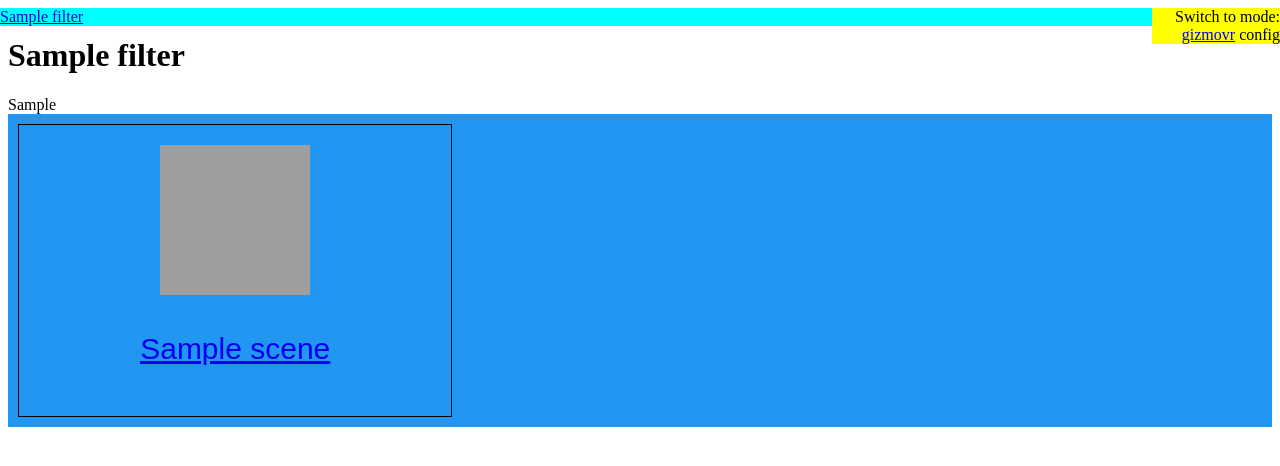
After one commit to Tweeticoats/stash-vr-companion, a Flask app: template templates/gizmovr.html in a window 1280 px wide. The commit adds this page. Shown: the top 466 px of the page. Run offline with Flask 2, Linux system fonts and the light colour scheme; the template is opened without the code that fills it: most values are stand-ins (such as "Sample title", 1, 10 or a date in 2020); parts of the project's set-up code (start-up, migrations or seed data) failed here and were passed over; some libraries are stand-ins or nearby versions; grey boxes are pictures that could not be loaded.

Commit message:
Adding support for gizmovr view and toggleing between the deovr and gizmovr view this still does not work, not sure if ssl is required

```diff
--- a/app.py
+++ b/app.py
@@ -266,7 +266,6 @@ tags{
     scene_type(res)
     if 'ApiKey' in headers:
         rewrite_image_url(res)
-
     return res
 
 def findTagIdWithName(name):
@@ -639,12 +638,13 @@ def deovr():
             r = {}
             r["title"] = s["title"]
             r["videoLength"] = int(s["file"]["duration"])
-            if 'ApiKey' in headers:
-                screenshot_url = s["paths"]["screenshot"]
-                r["thumbnailUrl"] = request.base_url[:-6] + '/image_proxy?scene_id=' + screenshot_url.split('/')[
-                    4] + '&session_id=' + screenshot_url.split('/')[5][11:]
-            else:
-                r["thumbnailUrl"] = s["paths"]["screenshot"]
+#            if 'ApiKey' in headers:
+#                screenshot_url = s["paths"]["screenshot"]
+#                r["thumbnailUrl"] = request.base_url[:-6] + '/image_proxy?scene_id=' + screenshot_url.split('/')[
+#                    4] + '&session_id=' + screenshot_url.split('/')[5][11:]
+#            else:
+#                r["thumbnailUrl"] = s["paths"]["screenshot"]
+            r["thumbnailUrl"] = s["paths"]["screenshot"]
             r["video_url"] = request.base_url + '/' + s["id"]
             res.append(r)
         data["scenes"].append({"name": f['name'], "list": res})
@@ -740,6 +740,58 @@ def performer(performer_id):
     return render_template('performer.html',performer=p,filters=filter())
 
 
+@app.route('/gizmovr/<string:filter_id>')
+def gizmovr_category(filter_id):
+    tags=[]
+    filters=filter()
+    for f in filters:
+        if filter_id == f['name']:
+            scenes = get_scenes(f['filter'])
+            if 'post' in f:
+                var=f['post']
+                scenes=var(scenes,f)
+
+            base_path=request.base_url[:-len(request.path)]
+
+            return render_template('gizmovr.html',filters=filters,filter=f,scenes=scenes,isGizmovr=True,base_path=base_path)
+    return "Error, filter does not exist"
+
+
+@app.route('/gizmovr_scene/<int:scene_id>')
+def gizmovr_json(scene_id):
+    s = lookupScene(scene_id)
+    data ={}
+    data["apiType"]="GIZMO"
+    data["id"]=int(s["id"])
+    data["title"] = s["title"]
+    sources={"title":str(s["file"]["width"])+"p",
+ #            "fps":s["file"]["framerate"],
+ #            "size":s["file"]["size"],
+ #            "bitrate":s["file"]["bitrate"],
+ #            "width":s["file"]["width"],
+#             "height": s["file"]["height"],
+             "url":s["paths"]["stream"]+'.mp4'}
+    data["sources"] = [sources]
+#    data["imageThumb"]=s["paths"]["screenshot"]
+
+    angle={}
+    if s["is3d"]:
+        if s["stereoMode"]=="tb":
+            angle["framePacking"]="TB"
+        else:
+            angle["framePacking"] ="SBS"
+        if s["screenType"] == "sphere":
+            angle["angle"]="360"
+        else:
+            angle["angle"] = "180"
+    else:
+        angle["framePacking"]="NONE"
+        angle["angle"]="FLAT"
+    data["format"]=angle
+
+    return jsonify(data)
+
+
 
 setup()
 
--- a/templates/base.html
+++ b/templates/base.html
@@ -4,9 +4,10 @@
     <meta charset="UTF-8">
     <link rel="stylesheet" href="{{ url_for('static', filename='style.css') }}">
     <title>stash vr companion</title>
-
+      {% block headers %}{% endblock %}
 </head>
 <body>
+{% block nav %}
 <div class="nav">
 <div class="nav-left">
 
@@ -15,15 +16,25 @@
 
     <b>{{ f['name'] }}</b>
 {% else %}
+    {% if isGizmovr %}
 <a href="/filter/{{ f['name'] }}">{{ f['name'] }}</a>
+    {% else %}
+<a href="/gizmovr/{{ f['name'] }}">{{ f['name'] }}</a>
+    {% endif %}
 {% endif %}
 {% endfor %}
 </div>
 <div class="nav-right">
+Switch to mode:
+{% if isGizmovr %}
+<a href="/filter/Recent">deovr</a>
+{% else %}
+    <a href="/gizmovr/Recent">gizmovr</a>
+{% endif %}
     config
 </div>
 </div>
-
+{% endblock %}
 
   {% block content %}{% endblock %}
 
--- /dev/null
+++ b/templates/gizmovr.html
@@ -0,0 +1,48 @@
+{% extends 'base.html' %}
+
+{% block headers %}
+    <script type="text/javascript" src="https://static.gizmovr.com/api/latest/gizmovr.js"></script>
+{% endblock %}
+
+
+{% block content %}
+
+{% if filter['type']=='PERFORMER' %}
+    <a href="/performer/{{ filter['performer_id'] }}"><h1>{{ filter['name'] }}</h1></a>
+{%  elif filter['type'] =='STUDIO' %}
+    <a href="/studio/{{ filter['studio_id'] }}"><h1>{{ filter['name'] }}</h1></a>
+{%  elif filter['type'] =='TAG' %}
+    <b><a href="/tag/{{ filter['id'] }}"><h1>{{ filter['name'] }}</h1></a></b>
+{%  else %}
+    <h1>{{ filter['name'] }}</h1>
+{%  endif %}
+
+
+{{ base_path }}
+
+
+
+{% if scenes%}
+<div class="grid-container">
+
+{% for scene in scenes %}
+  <div class="grid-item">
+    <a href="#" onclick="GizmovrApi.openVideo({url: '{{ base_path }}/gizmovr_scene/{{ scene['id'] }}'})">
+    <img src="{{ scene["paths"]["screenshot"] }}" width="150" height="150"/>
+    <p>{{ scene['title'] }}</p>
+
+</a>
+
+
+</div>
+
+{% endfor %}
+</div>
+
+
+{% else %}
+<h1> No Scenes with tags</h1>
+{% endif %}
+
+
+{% endblock %}
```
